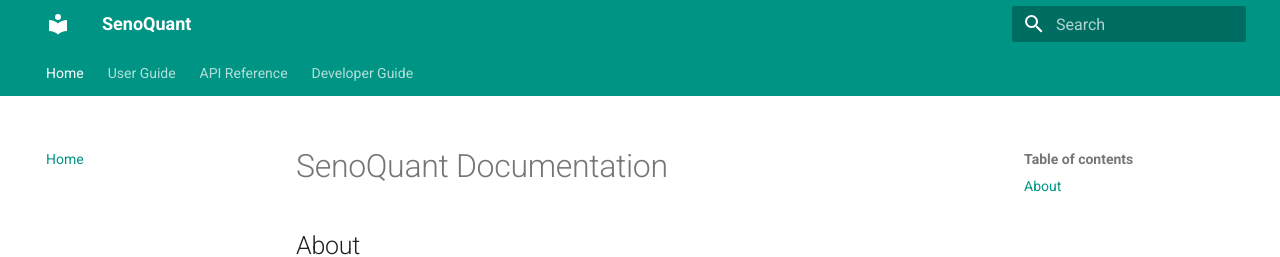
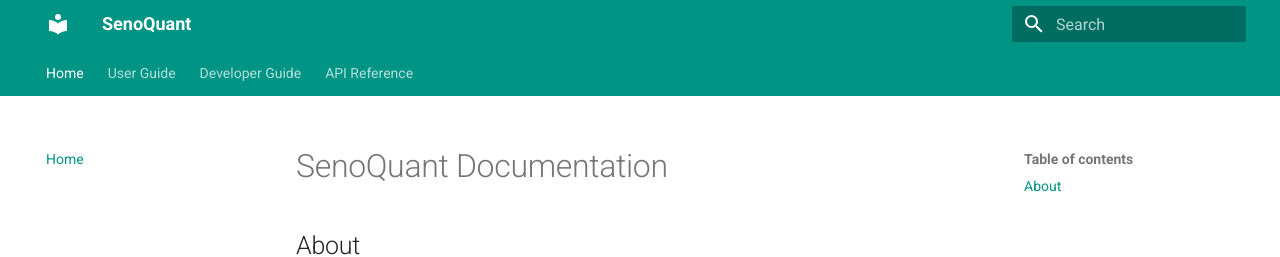
Before and after one commit to HaamsRee/senoquant, an MkDocs documentation site: the page built from docs/index.md, in a window 1280 px wide. Shown: the top 257 px of the page. Built offline with MkDocs 1.6.1 and Material for MkDocs 9.7.7, drawn with Linux system fonts in a browser that asks for light colours; part of the change alters nothing that is shown.

```diff
--- a/mkdocs.yml
+++ b/mkdocs.yml
@@ -41,7 +41,6 @@ nav:
       - Quantification: user/quantification.md
       - Batch Processing: user/batch.md
       - Settings: user/settings.md
-  - API Reference: developer/api.md
   - Developer Guide:
       - Architecture: developer/architecture.md
       - Models & Detectors: developer/models.md
@@ -50,3 +49,5 @@ nav:
       - Packaging & Releases: developer/packaging.md
       - Contributing: developer/contributing.md
       - Repo Map: developer/repo-map.md
+  - API Reference:
+      - Overview: developer/api.md
```
